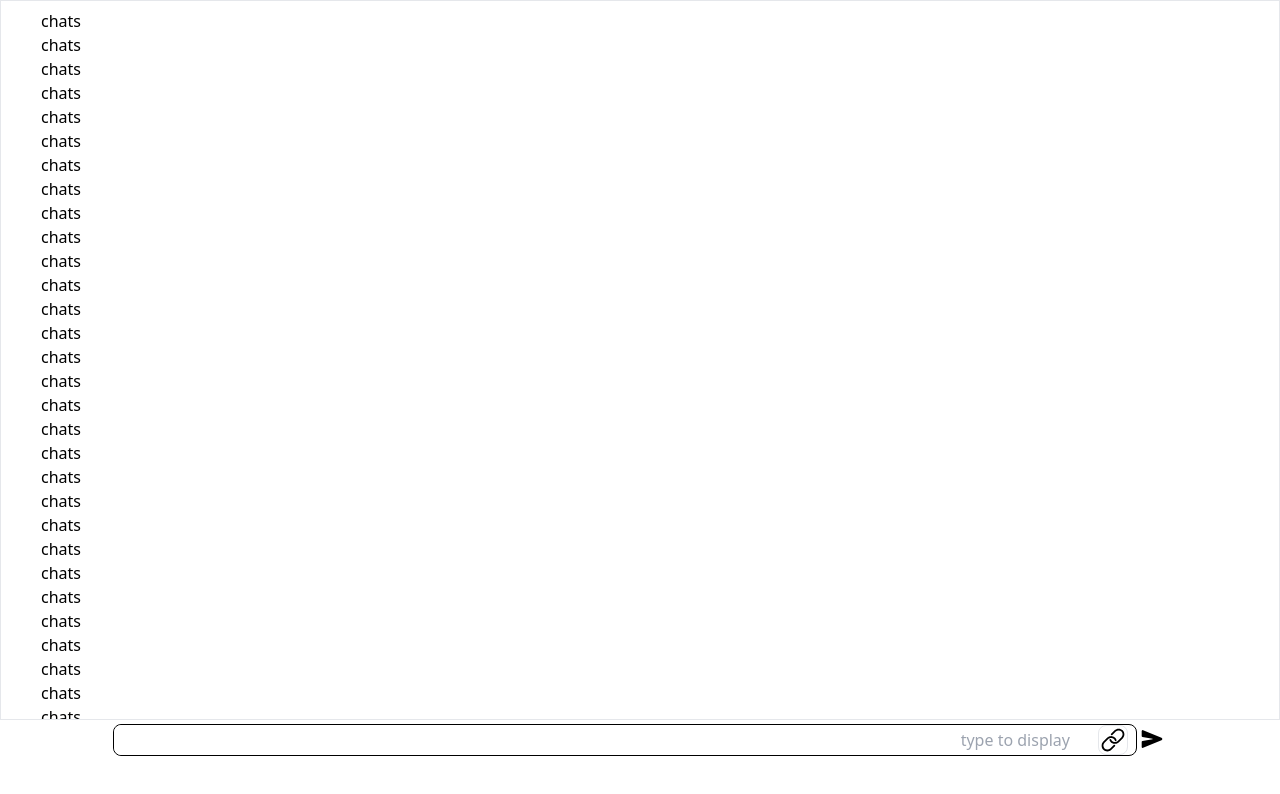
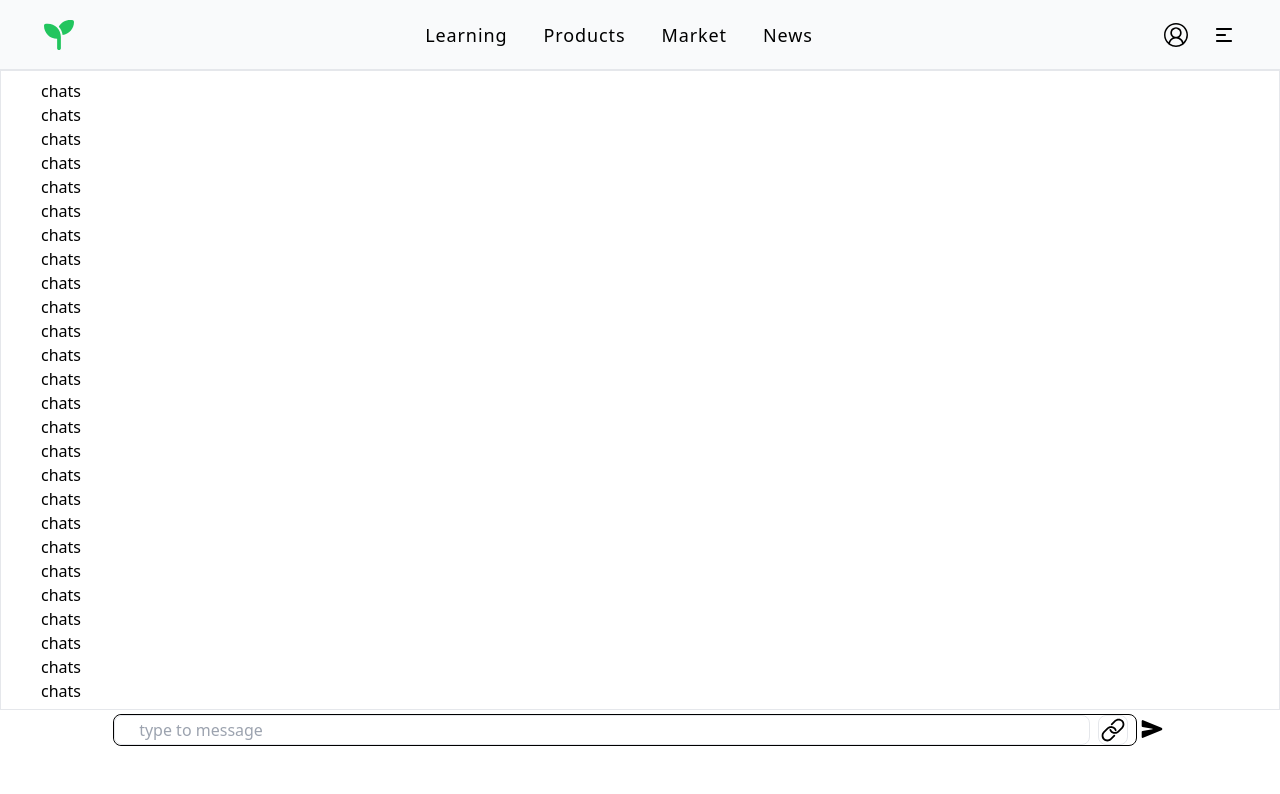
Before and after one commit to Kavilash-R/seed, a React (Create React App) app in the folder frontend/: page /community in a window 1280 px wide. Shown: the top 794 px of the page. Built offline with nearby package versions, Linux system fonts and the light colour scheme.

Commit message:
updated nav

```diff
--- a/frontend/src/components/Community Page/Community.jsx
+++ b/frontend/src/components/Community Page/Community.jsx
@@ -1,11 +1,13 @@
 import React from "react";
 import { IoIosLink } from "react-icons/io";
 import { IoSend } from "react-icons/io5";
+import Navbar from "../HeaderAndFooter/Navbar";
 const Community = () => {
   return (
     <div className=" h-screen w-full">
       <div className="h-full w-full">
-        <div className="h-[90%] px-10 p-2 border overflow-y-scroll  w-full">
+        <Navbar />
+        <div className="h-[80%] px-10 p-2 border overflow-y-scroll  w-full">
           <div>chats</div>
           <div>chats</div> <div>chats</div> <div>chats</div> <div>chats</div>{" "}
           <div>chats</div> <div>chats</div> <div>chats</div> <div>chats</div>{" "}
@@ -27,8 +29,8 @@ const Community = () => {
               <div className="w-[80%] flex rounded-lg  border-black border">
                 <input
                   type="text"
-                  className=" w-full px-5 rounded-lg text-right "
-                  placeholder=" type to display"
+                  className=" w-full px-5 rounded-lg  focus:outline-none focus:border-transparent border  "
+                  placeholder=" type to message"
                 ></input>
                 <div className=" items-center h-full px-2">
                   <IoIosLink size={30} className=" border  rounded-lg" />
--- a/frontend/src/components/HeaderAndFooter/Navbar.jsx
+++ b/frontend/src/components/HeaderAndFooter/Navbar.jsx
@@ -6,7 +6,7 @@ import { FaSeedling } from "react-icons/fa6";
 
 const Navbar = () => {
   return (
-    <div className=" h-16 bg-gray-50 lg:h-20 w-full border-b ">
+    <div className=" h-16 bg-gray-50 lg:h-[70px] w-full border-b ">
       <div className=" h-full flex items-center justify-between">
         <div className="flex ml-10">
           <Link
```
